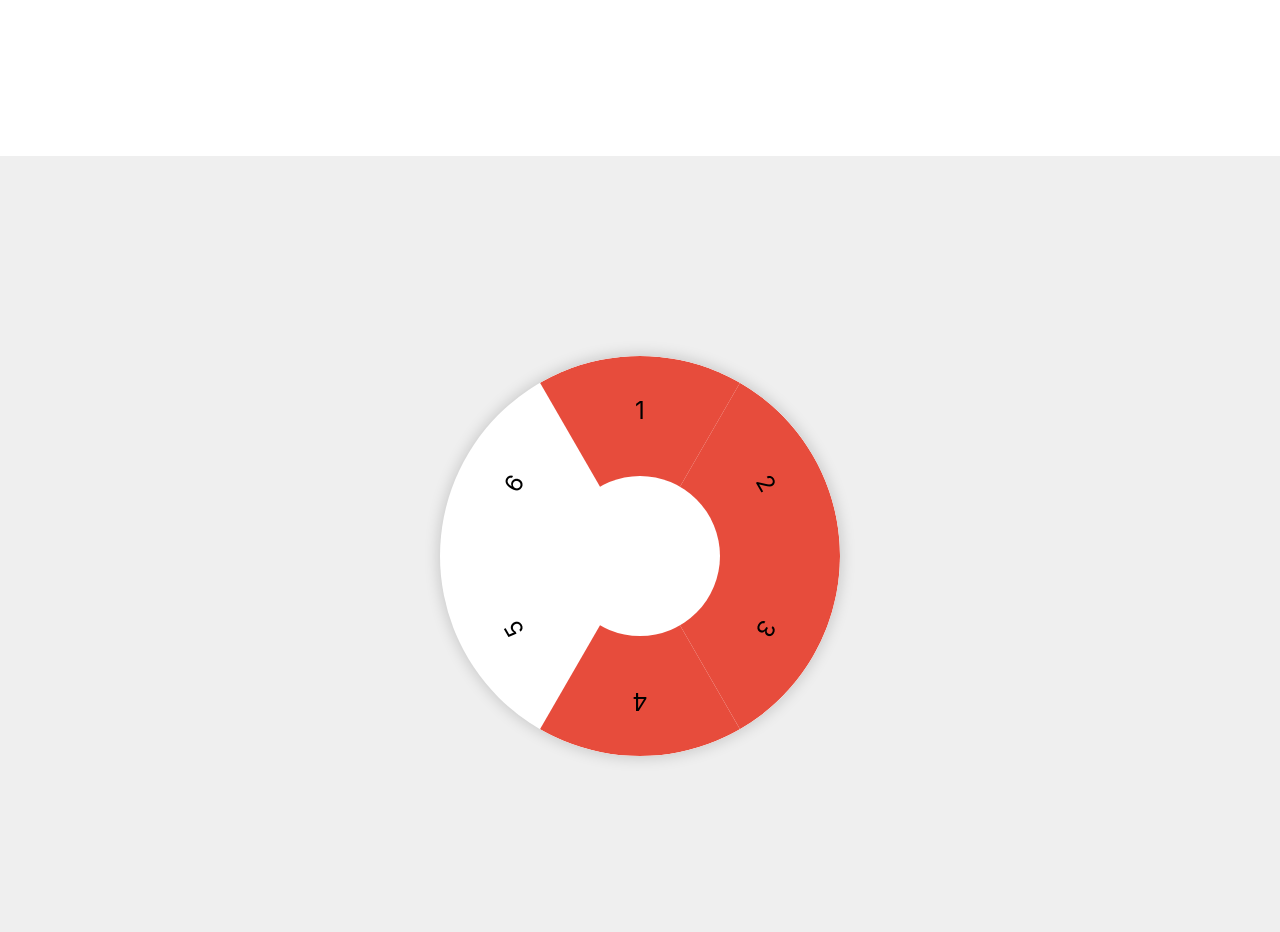
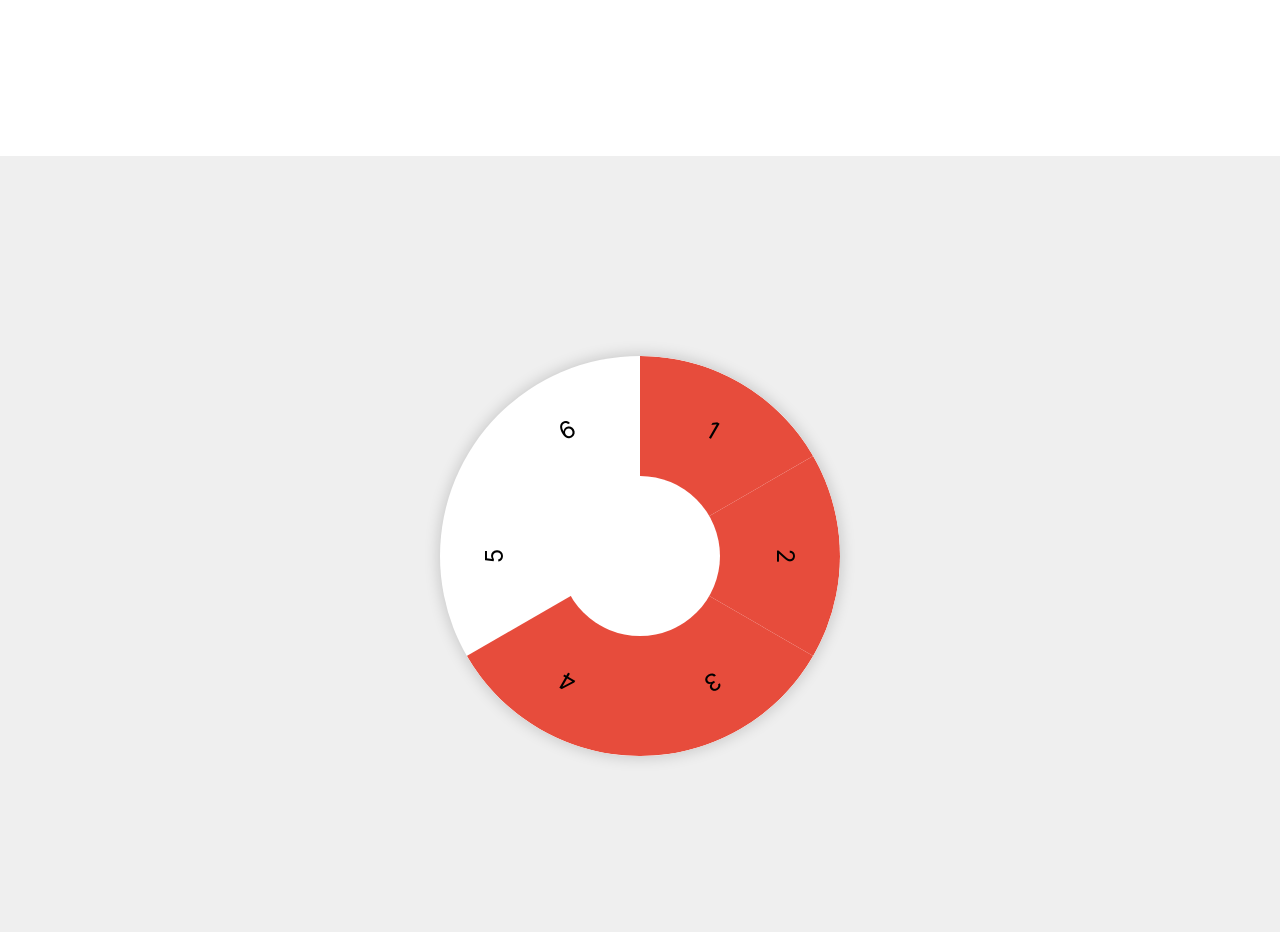
Before and after one commit to Schascha/schaukaas, a website built with webpack: page index.html in a window 1280 px wide. Shown: the part 644-1576 px from the top of the page. Built offline with nearby package versions, Linux system fonts and the light colour scheme.

Commit message:
Update pie offset

```diff
--- a/src/scss/modules/_pie.scss
+++ b/src/scss/modules/_pie.scss
@@ -3,14 +3,18 @@ $pie-color-active: #e74c3c !default;
 $pie-color-hover: #c0392b !default;
 $pie-size: 25em !default;
 $pie-items: 6 !default;
-$pie-offset: 360 / $pie-items !default;
+
+$pie-offset: 90 !default;
+// left center: 0
+// top center: 90 - (360 / $pie-items) / 2
+// clockwise: 90
 
 @mixin pie-sector($pie-items: $pie-items, $pie-offset: $pie-offset) {
 	$pie-angle: 360 / $pie-items;
 
 	@for $i from 1 through $pie-items {
 		&:nth-child(#{$i}) {
-			transform: rotate((($i - 1) * $pie-angle + $pie-offset) * 1deg) skew(90deg - $pie-angle);
+			transform: rotate(($i - 1deg) * $pie-angle + $pie-offset) skew(90deg - $pie-angle);
 		}
 	}
 
```
Also changed, not shown: dist/styles.css.
